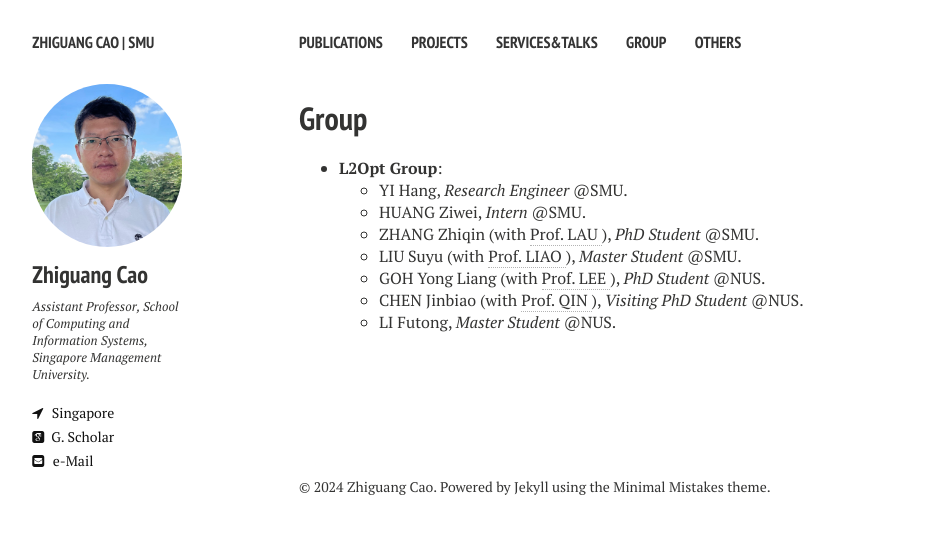
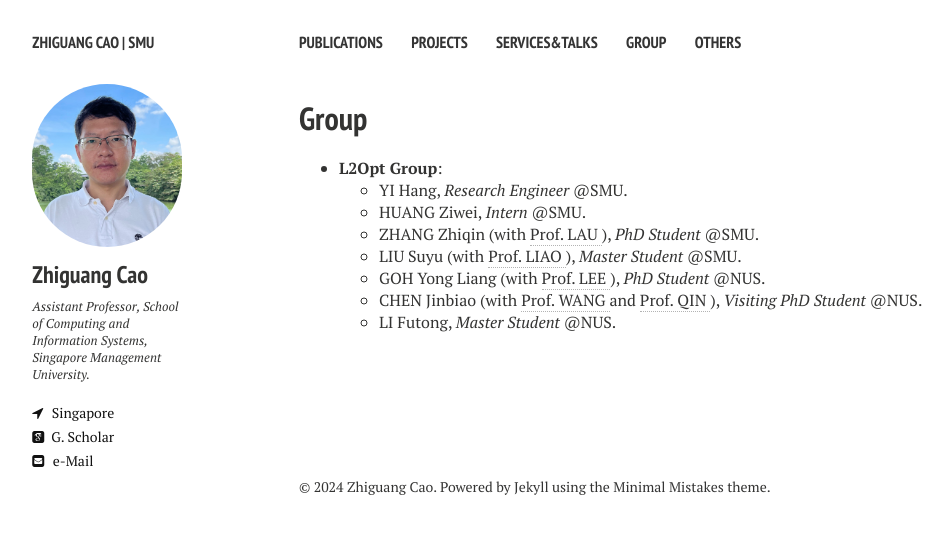
Before and after one commit to zhiguangcaosg/zhiguangcaosg.github.io, a Jekyll site: the page built from group.md, in a window 1280 px wide. Shown: the top 534 px of the page, without its empty margins (21-973 px from the left). Built offline with Jekyll 4.4.1, drawn with Linux system fonts in a browser that asks for light colours; nearby versions of some CDN libraries.

Commit message:
Update group.md

```diff
--- a/group.md
+++ b/group.md
@@ -29,7 +29,7 @@ comments: false
 	</li>
         <li> GOH Yong Liang (with <a href="https://www.comp.nus.edu.sg/~leews/" target="_blank"> Prof. LEE </a>), <i>PhD Student</i> @NUS.
 	</li>
-	<li> CHEN Jinbiao (with <a href="https://cde.nus.edu.sg/isem/staff/qin-hanzhang/" target="_blank"> Prof. QIN </a>), <i>Visiting PhD Student</i> @NUS.
+	<li> CHEN Jinbiao (with <a href="https://cse.sysu.edu.cn/content/2551" target="_blank"> Prof. WANG </a> and  <a href="https://cde.nus.edu.sg/isem/staff/qin-hanzhang/" target="_blank"> Prof. QIN </a>), <i>Visiting PhD Student</i> @NUS.
 	</li>
         <li> LI Futong, <i>Master Student</i> @NUS.
 	</li>
```
